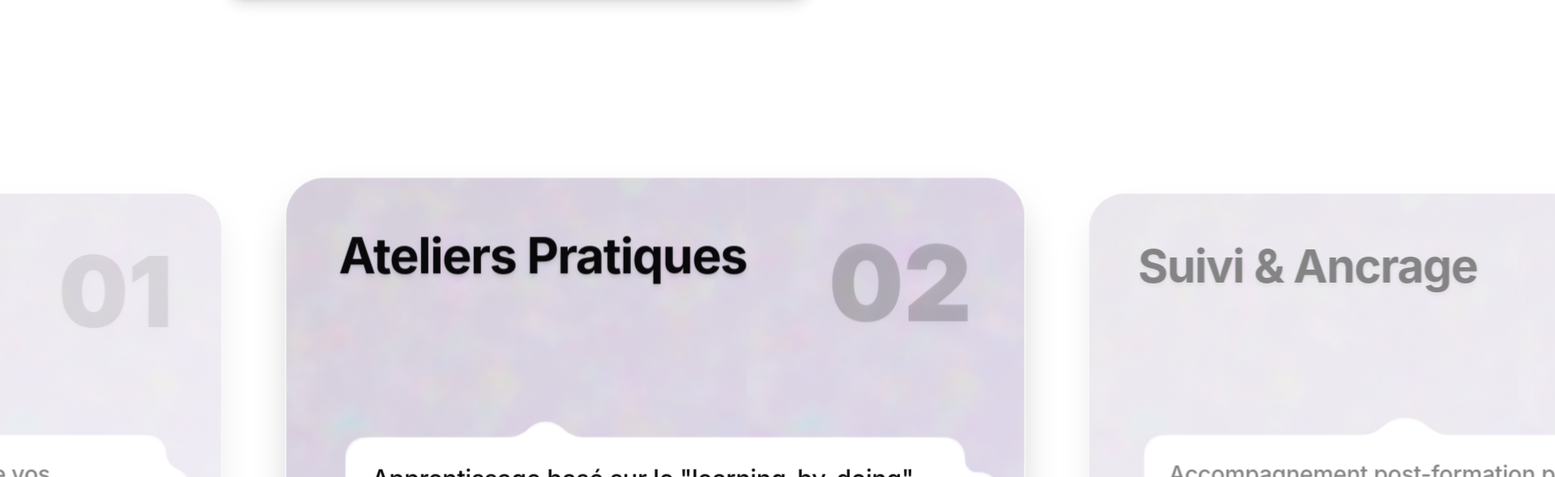
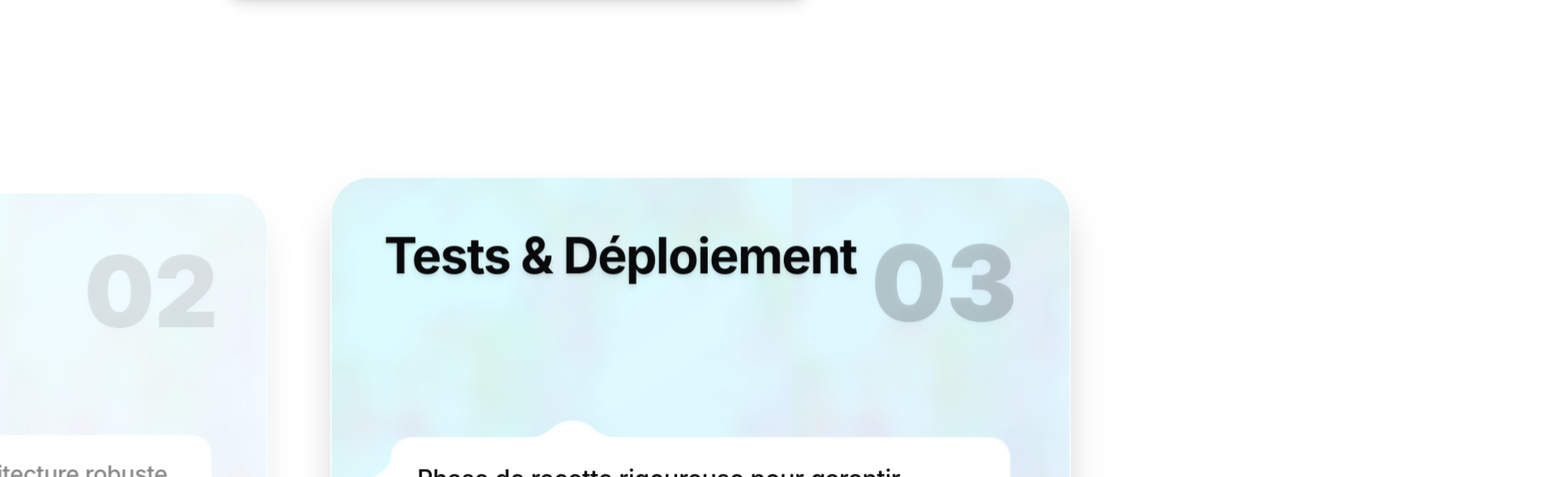
Before and after one commit to EcoBoosterLink/ecobooster-portfolio, a React (Vite) app: page / in a window 1280 px wide. Shown: the part 1787-2376 px from the top of the page at 81% size, 1920 px wide, since content can reach past the window. Built offline with nearby package versions, Linux system fonts and the light colour scheme.

Commit message:
refactor: simplify MethodologySection by filtering carousel content based on active tab state

```diff
--- a/src/pages/home/ui/MethodologySection.tsx
+++ b/src/pages/home/ui/MethodologySection.tsx
@@ -2,42 +2,16 @@ import { useState, useMemo } from 'react'
 import { motion } from 'framer-motion'
 import { HorizontalScrollCarousel } from './HorizontalScrollCarousel'
 import { METHODOLOGY_DATA, TABS, type TabType } from '../helpers/constants'
-import { type CardType } from './HorizontalScrollCarousel/types'
 
 export function MethodologySection() {
   const [activeTab, setActiveTab] = useState<TabType>('web')
 
-  const allCards = useMemo(() => {
-    const flat: (CardType & { tabId: TabType })[] = []
-    TABS.forEach(tab => {
-      METHODOLOGY_DATA[tab.id].forEach(card => {
-        flat.push({ ...card, tabId: tab.id })
-      })
-    })
-    return flat
-  }, [])
-
-  const handleActiveIndexChange = (index: number) => {
-    const card = allCards[index]
-    if (card && card.tabId !== activeTab) {
-      setActiveTab(card.tabId)
-    }
-  }
-
-  const handleTabClick = (tabId: TabType) => {
-    setActiveTab(tabId)
-    const firstIndex = allCards.findIndex(c => c.tabId === tabId)
-    if (firstIndex !== -1) {
-      const el = document.getElementById('methodology-carousel')
-      if (el) {
-        // The container uses 100vh per card, so we scroll down to the index
-        window.scrollTo({
-          top: el.offsetTop + firstIndex * window.innerHeight,
-          behavior: 'smooth'
-        })
-      }
-    }
-  }
+  const activeCards = useMemo(() => {
+    return METHODOLOGY_DATA[activeTab].map(card => ({
+      ...card,
+      tabId: activeTab
+    }))
+  }, [activeTab])
 
   return (
     <section className="w-full max-w-screen-2xl px-6 py-32 flex flex-col items-center">
@@ -53,7 +27,7 @@ export function MethodologySection() {
         {TABS.map((tab) => (
           <button
             key={tab.id}
-            onClick={() => handleTabClick(tab.id)}
+            onClick={() => setActiveTab(tab.id)}
             className={`relative px-6 py-3 rounded-full text-sm font-medium transition-colors ${
               activeTab === tab.id ? 'text-foreground' : 'text-muted-foreground hover:text-foreground'
             }`}
@@ -72,7 +46,7 @@ export function MethodologySection() {
 
       {/* TABS CONTENT - HORIZONTAL STICKY SCROLL */}
       <div className="w-full mt-10">
-        <HorizontalScrollCarousel cards={allCards} onActiveIndexChange={handleActiveIndexChange} />
+        <HorizontalScrollCarousel cards={activeCards} />
       </div>
     </section>
   )
```
